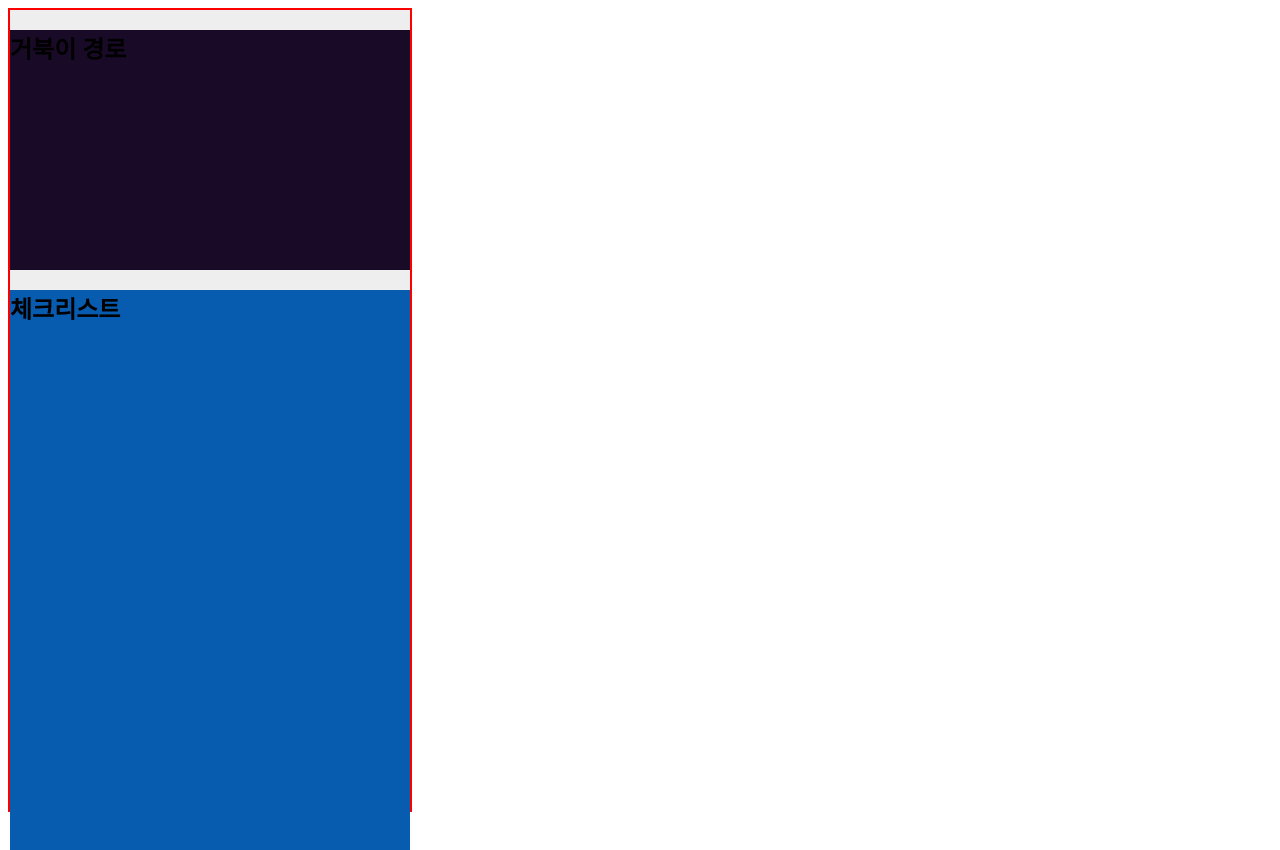
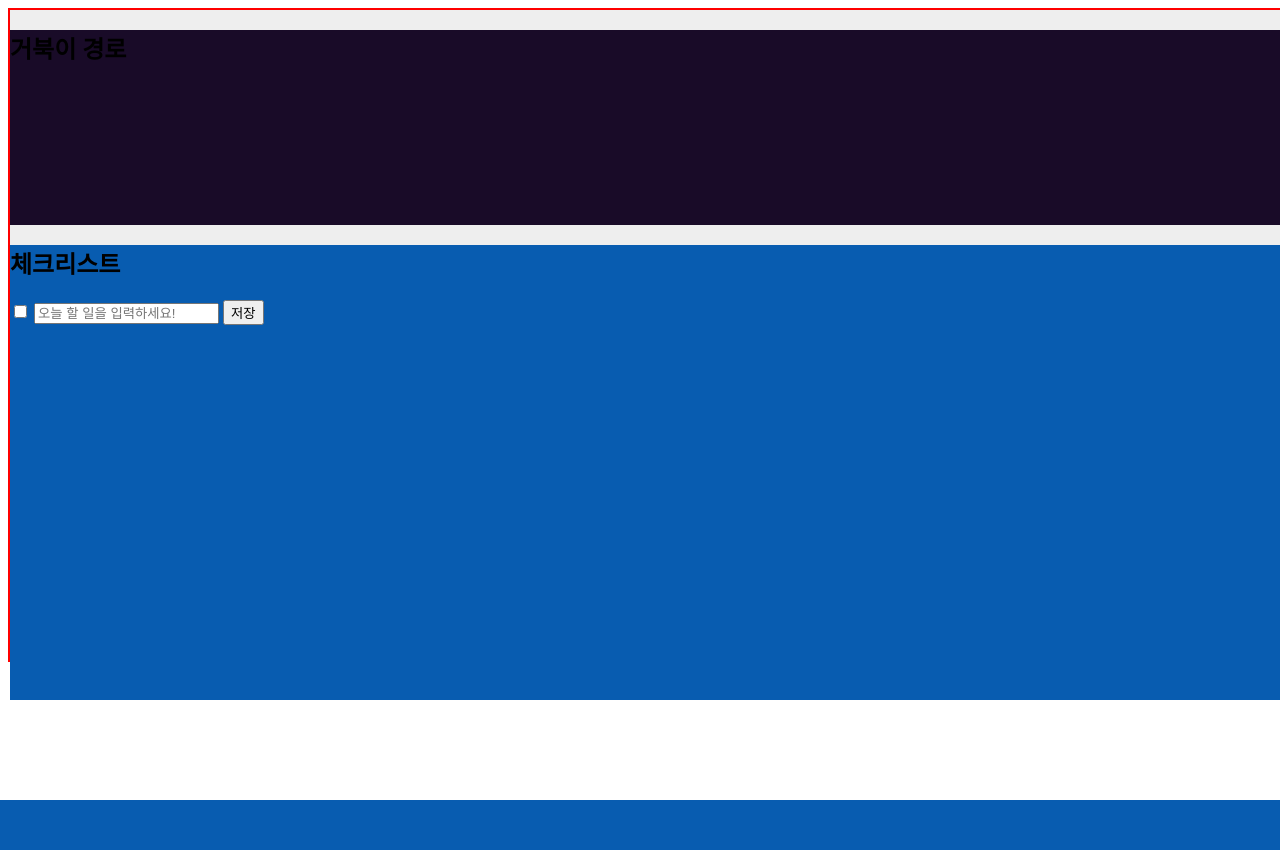
Before and after one commit to sowinblue/turtletrip-withme, a Flask app: page / in a window 1280 px wide; the page is wider, and only the part inside the window is pictured. After the commit the page ends 800 px from the top of that part, so only its background shows below. Run offline with Flask 3, Linux system fonts and the light colour scheme.

Commit message:
체크박스 만들기

```diff
--- a/static/css/style.css
+++ b/static/css/style.css
@@ -1,7 +1,7 @@
 /* 크기 조정 */
 .main-container{
-    width: 400px;
-    height: 800px;
+    width: 1400px;
+    height: 650px;
     background: #eee;
     border: 2px solid red;
 }
--- a/templates/index.html
+++ b/templates/index.html
@@ -10,6 +10,13 @@
         </section>
         <section class="checklist-section"> <!-- 하단 : 체크리스트 구역 -->
             <h2>체크리스트</h2>
+            <form action="/update_todo" method="POST" class="todo-form"> <!-- 데이터들을 update_todo라는 주소로 보내기 -->
+                <div class="todo-item">
+                    <input type="checkbox" name="is_done" value="done"> <!-- 체크 박스 만들기 -->
+                    <input type="text" name="todo_content" placeholder="오늘 할 일을 입력하세요!"><!-- 글박스 만들기 -->
+                    <button type="submit">저장</button> <!-- 저장 버튼 만들기 -->
+                </div>
+            </form>
         </section>
     </div>
 </body>
```
